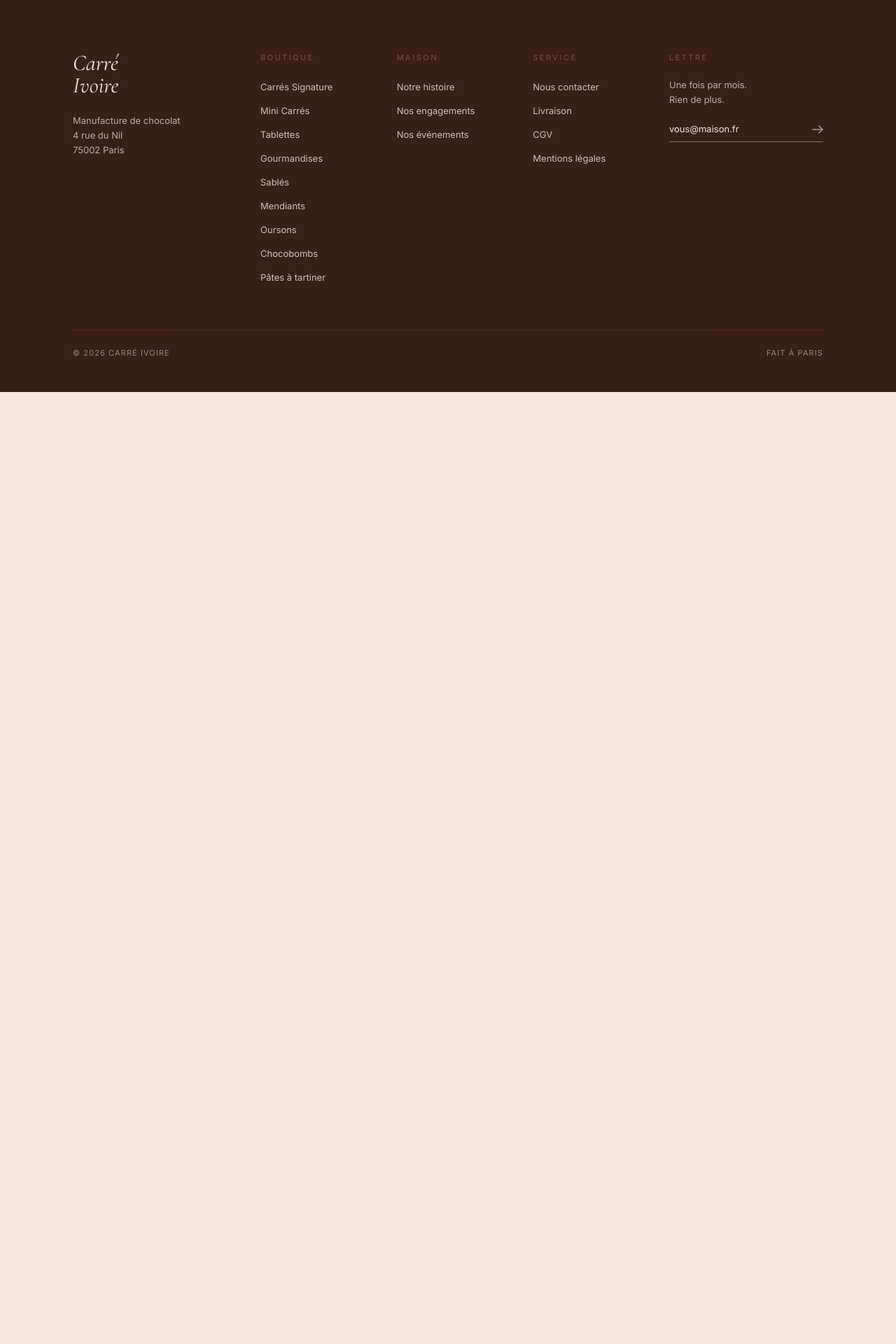
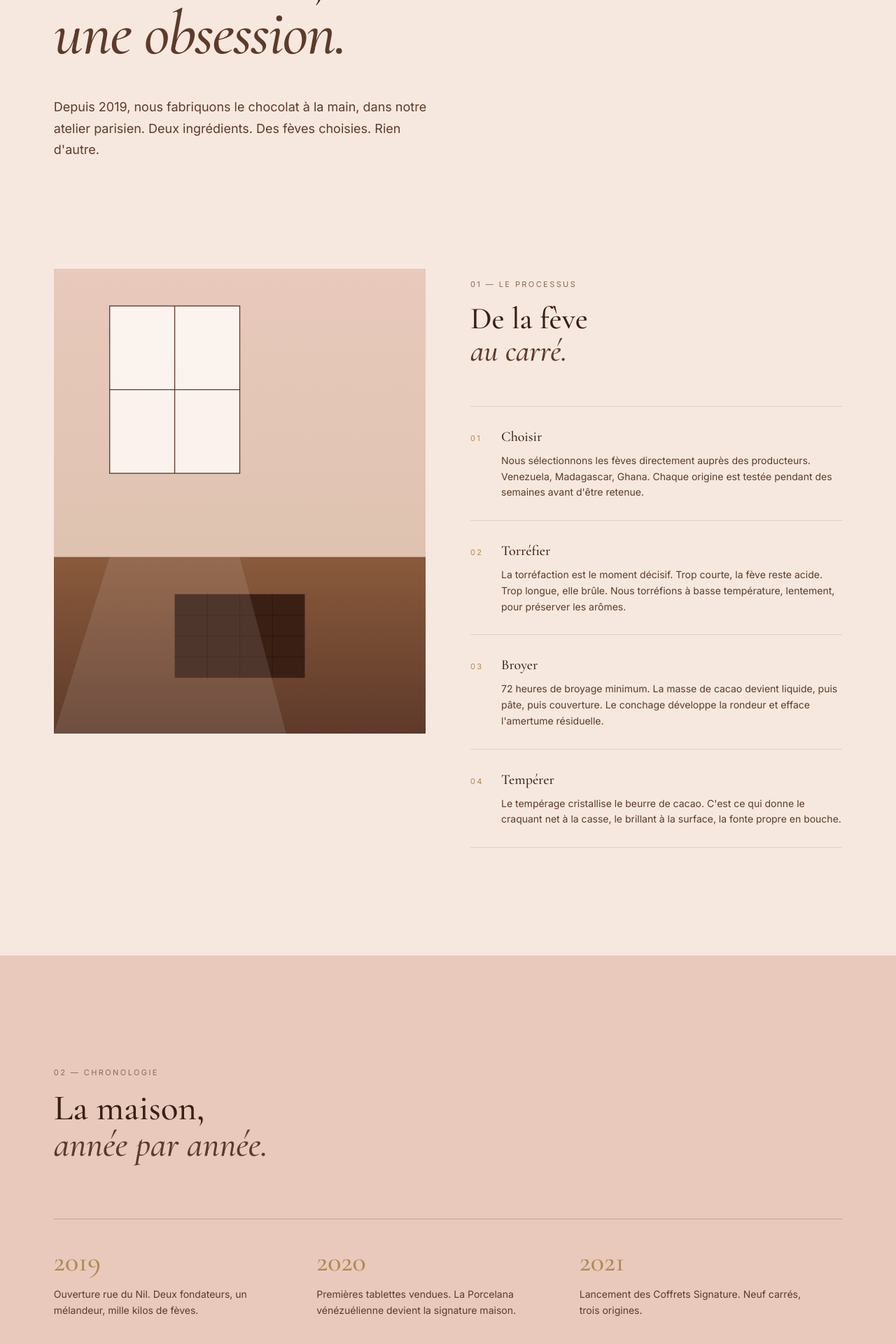
Before and after one commit to SarahOtmane/CARRE_IVOIRE, a Vue app in the folder apps/front-office/: page /histoire in a window 1280 px wide. Shown: the part 240-2160 px from the top of the page at 70% size. Before the commit the page ends 800 px from the top, so only its background shows below. Built offline with nearby package versions, Linux system fonts and the light colour scheme.

Commit message:
feat(front-office): ajouter la page "Notre histoire" avec contenu, étapes de fabrication et chronologie

```diff
--- a/apps/front-office/src/pages/histoire.vue
+++ b/apps/front-office/src/pages/histoire.vue
@@ -1,7 +1,200 @@
 <script setup lang="ts">
-// TODO: page Notre histoire
+import { useRouter } from 'vue-router'
+
+const router = useRouter()
+
+const etapes = [
+  {
+    num: '01',
+    titre: 'Choisir',
+    texte: 'Nous sélectionnons les fèves directement auprès des producteurs. Venezuela, Madagascar, Ghana. Chaque origine est testée pendant des semaines avant d\'être retenue.',
+  },
+  {
+    num: '02',
+    titre: 'Torréfier',
+    texte: 'La torréfaction est le moment décisif. Trop courte, la fève reste acide. Trop longue, elle brûle. Nous torréfions à basse température, lentement, pour préserver les arômes.',
+  },
+  {
+    num: '03',
+    titre: 'Broyer',
+    texte: '72 heures de broyage minimum. La masse de cacao devient liquide, puis pâte, puis couverture. Le conchage développe la rondeur et efface l\'amertume résiduelle.',
+  },
+  {
+    num: '04',
+    titre: 'Tempérer',
+    texte: 'Le tempérage cristallise le beurre de cacao. C\'est ce qui donne le craquant net à la casse, le brillant à la surface, la fonte propre en bouche.',
+  },
+]
+
+const dates = [
+  { annee: '2019', fait: 'Ouverture rue du Nil. Deux fondateurs, un mélandeur, mille kilos de fèves.' },
+  { annee: '2020', fait: 'Premières tablettes vendues. La Porcelana vénézuélienne devient la signature maison.' },
+  { annee: '2021', fait: 'Lancement des Coffrets Signature. Neuf carrés, trois origines.' },
+  { annee: '2022', fait: 'Première récolte en agroforesterie sourcée directement au Piémont.' },
+  { annee: '2024', fait: '200 variétés de fèves testées. Douze retenues. Chacune pour une raison précise.' },
+  { annee: '2026', fait: 'Ouverture de la boutique en ligne. Le carré franchit la porte de la manufacture.' },
+]
 </script>
 
 <template>
-  <div />
+  <div>
+
+    <!-- ── Intro ───────────────────────────────────────────── -->
+    <section
+      class="bg-ivoire"
+      style="padding: 120px clamp(20px, 6vw, 104px) clamp(80px, 12vw, 192px)"
+    >
+      <div class="max-w-[880px]">
+        <span class="ci-eyebrow">Notre Maison</span>
+        <h1
+          class="mt-4 font-serif font-medium text-brun-cacao"
+          style="font-size: clamp(48px, 7vw, 96px); line-height: 0.95; letter-spacing: -0.02em"
+        >
+          Rue du Nil,<br/>
+          <em class="text-brun-cacao-2">une obsession.</em>
+        </h1>
+        <p
+          class="mt-12 max-w-[560px] font-sans text-brun-cacao-2"
+          style="font-size: 18px; line-height: 1.7"
+        >
+          Depuis 2019, nous fabriquons le chocolat à la main, dans notre atelier parisien.
+          Deux ingrédients. Des fèves choisies. Rien d'autre.
+        </p>
+      </div>
+    </section>
+
+    <!-- ── Le processus ───────────────────────────────────── -->
+    <section
+      class="bg-ivoire"
+      style="padding: 0 clamp(20px, 6vw, 104px) clamp(80px, 12vw, 192px)"
+    >
+      <div class="grid grid-cols-1 items-start gap-16 lg:grid-cols-2">
+
+        <!-- Image atelier -->
+        <div class="overflow-hidden" style="aspect-ratio: 4/5">
+          <img
+            src="/assets/maison-atelier.svg"
+            alt="L'atelier Carré Ivoire, rue du Nil, Paris"
+            class="h-full w-full object-cover"
+          />
+        </div>
+
+        <!-- Étapes de fabrication -->
+        <div class="lg:pt-2">
+          <span class="ci-eyebrow">01 — Le processus</span>
+          <h2
+            class="mb-14 mt-4 font-serif font-medium text-brun-cacao"
+            style="font-size: clamp(28px, 3.5vw, 44px); line-height: 1.05"
+          >
+            De la fève<br/>
+            <em class="text-brun-cacao-2">au carré.</em>
+          </h2>
+
+          <div
+            v-for="etape in etapes"
+            :key="etape.num"
+            class="border-t py-7"
+            style="border-color: var(--cacao-a12)"
+          >
+            <div class="flex items-baseline gap-5">
+              <span
+                class="shrink-0 font-sans text-[11px] uppercase tracking-[0.22em] text-dore"
+                style="width: 24px"
+              >{{ etape.num }}</span>
+              <div>
+                <h3 class="font-serif text-[20px] font-medium text-brun-cacao">{{ etape.titre }}</h3>
+                <p class="mt-2 font-sans text-[14px] leading-relaxed text-brun-cacao-2">{{ etape.texte }}</p>
+              </div>
+            </div>
+          </div>
+          <div class="border-t" style="border-color: var(--cacao-a12)" />
+        </div>
+      </div>
+    </section>
+
+    <!-- ── Dates clés ─────────────────────────────────────── -->
+    <section
+      class="bg-rose-poudre"
+      style="padding: clamp(80px, 12vw, 192px) clamp(20px, 6vw, 104px)"
+    >
+      <div class="mb-20">
+        <span class="ci-eyebrow">02 — Chronologie</span>
+        <h2
+          class="mt-4 font-serif font-medium text-brun-cacao"
+          style="font-size: clamp(32px, 4vw, 56px); line-height: 1"
+        >
+          La maison,<br/>
+          <em class="text-brun-cacao-2">année par année.</em>
+        </h2>
+      </div>
+
+      <div class="grid grid-cols-1 gap-0 sm:grid-cols-2 lg:grid-cols-3">
+        <div
+          v-for="d in dates"
+          :key="d.annee"
+          class="border-t py-10 pr-10"
+          style="border-color: var(--cacao-a24)"
+        >
+          <div class="mb-4 font-serif text-[40px] font-medium leading-none text-dore">
+            {{ d.annee }}
+          </div>
+          <p class="font-sans text-[14px] leading-relaxed text-brun-cacao-2">{{ d.fait }}</p>
+        </div>
+      </div>
+    </section>
+
+    <!-- ── Manifeste ──────────────────────────────────────── -->
+    <section
+      class="bg-beige-doux"
+      style="padding: clamp(80px, 12vw, 192px) clamp(20px, 6vw, 104px)"
+    >
+      <div class="mx-auto max-w-[760px] text-center">
+        <span class="ci-eyebrow">03 — Philosophie</span>
+        <blockquote
+          class="mt-8 font-serif italic text-brun-cacao"
+          style="font-size: clamp(28px, 4vw, 52px); line-height: 1.1; letter-spacing: -0.01em"
+        >
+          « Deux ingrédients suffisent.<br/>
+          Tout le reste est dans la main. »
+        </blockquote>
+        <p class="mt-8 font-sans text-[11px] uppercase tracking-[0.22em] text-brun-cacao-3">
+          — Rue du Nil, 2019
+        </p>
+      </div>
+    </section>
+
+    <!-- ── CTA ────────────────────────────────────────────── -->
+    <section
+      class="bg-ivoire"
+      style="padding: clamp(80px, 12vw, 192px) clamp(20px, 6vw, 104px)"
+    >
+      <div class="flex flex-col items-start gap-10 lg:flex-row lg:items-end lg:justify-between">
+        <div class="max-w-[560px]">
+          <span class="ci-eyebrow">04 — La boutique</span>
+          <h2
+            class="mt-4 font-serif font-medium text-brun-cacao"
+            style="font-size: clamp(32px, 4vw, 56px); line-height: 1"
+          >
+            Le résultat,<br/>
+            <em class="text-brun-cacao-2">vous pouvez le goûter.</em>
+          </h2>
+        </div>
+        <div class="flex flex-col gap-4 sm:flex-row">
+          <button
+            class="border border-brun-cacao bg-brun-cacao px-7 py-4 font-sans text-[13px] tracking-[0.08em] text-ivoire transition-all duration-180 active:translate-y-px"
+            @click="router.push('/boutique')"
+          >
+            Découvrir la boutique
+          </button>
+          <button
+            class="border border-brun-cacao px-7 py-4 font-sans text-[13px] tracking-[0.08em] text-brun-cacao transition-all duration-180 hover:bg-brun-cacao hover:text-ivoire active:translate-y-px"
+            @click="router.push('/engagements')"
+          >
+            Nos engagements →
+          </button>
+        </div>
+      </div>
+    </section>
+
+  </div>
 </template>
```
